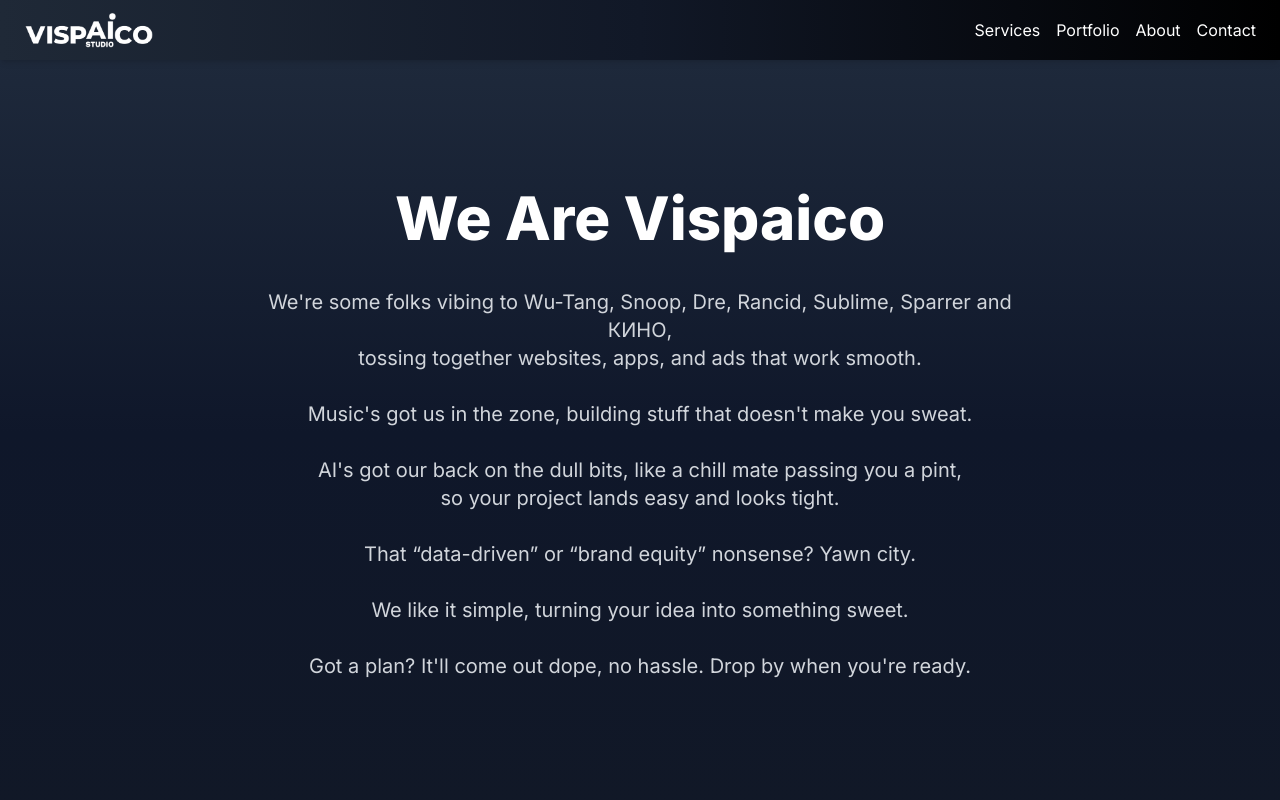
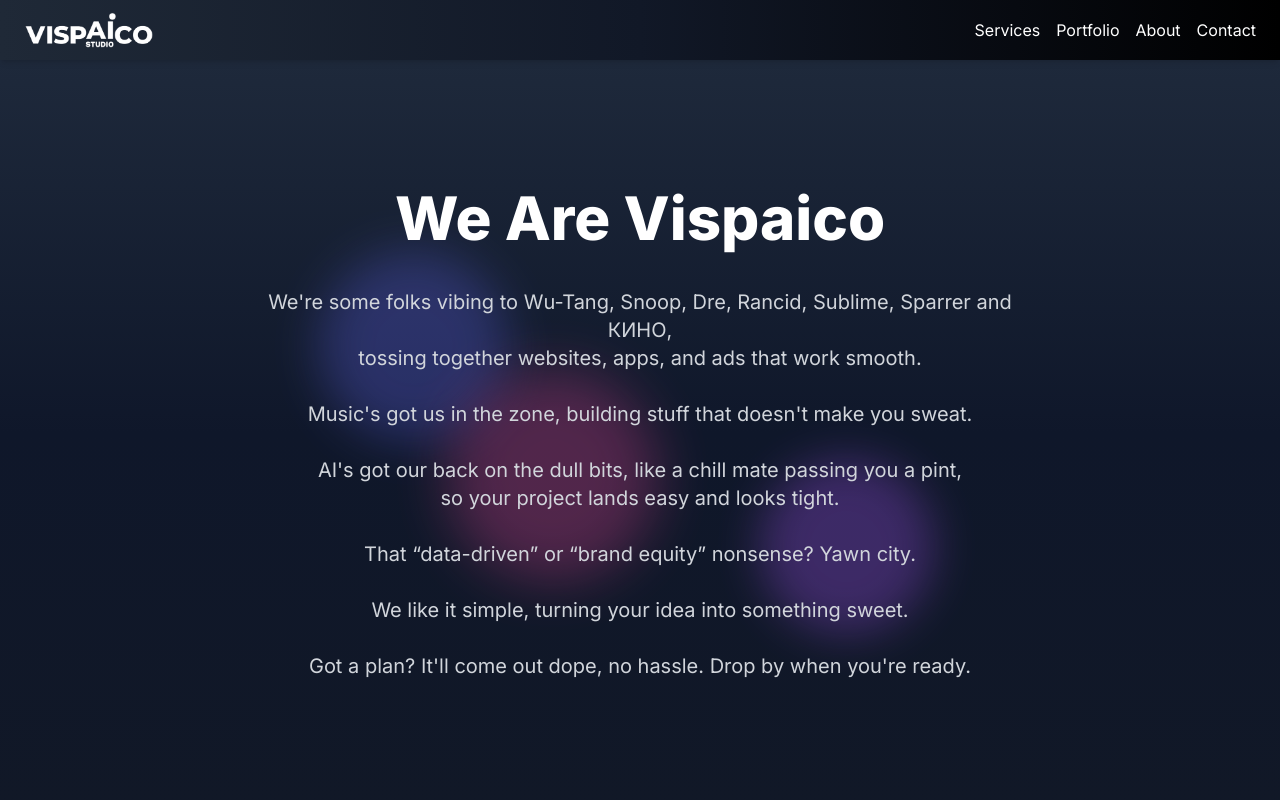
Before and after one commit to Vispaico/vispaico-frontend, a Next.js app: page /about in a window 1280 px wide. Shown: the top 800 px of the page. Built offline with nearby package versions, Linux system fonts and the light colour scheme.

Commit message:
about effects

```diff
--- a/src/app/globals.css
+++ b/src/app/globals.css
@@ -45,3 +45,30 @@
   );
 }
 /* --- End Marquee Override --- */
+
+@keyframes blob {
+  0% {
+    transform: translate(0px, 0px) scale(1);
+  }
+  33% {
+    transform: translate(30px, -50px) scale(1.1);
+  }
+  66% {
+    transform: translate(-20px, 20px) scale(0.9);
+  }
+  100% {
+    transform: translate(0px, 0px) scale(1);
+  }
+}
+
+.animate-blob {
+  animation: blob 7s infinite;
+}
+
+.animation-delay-2000 {
+  animation-delay: 2s;
+}
+
+.animation-delay-4000 {
+  animation-delay: 4s;
+}
--- a/src/components/AboutPageClient.tsx
+++ b/src/components/AboutPageClient.tsx
@@ -26,11 +26,41 @@ export default function AboutPageClient() {
         <div className="bg-white dark:bg-slate-900"> {/* Base background */}
             {/* Section 1: Hero Introduction */}
             <section className="relative bg-gradient-to-b from-slate-800 via-slate-900 to-gray-900 text-white py-20 md:py-32 text-center overflow-hidden">
-                 <div className="container mx-auto px-6 relative z-10">
-                    <h1 className="text-4xl md:text-6xl font-extrabold mb-4 leading-tight">
+                {/* Background Gadgets */}
+                <motion.div
+                    className="absolute top-1/4 left-1/4 w-48 h-48 bg-indigo-500 rounded-full mix-blend-lighten filter blur-xl opacity-30 animate-blob"
+                    initial={{ opacity: 0, scale: 0.5 }}
+                    animate={{ opacity: 0.3, scale: 1 }}
+                    transition={{ duration: 2, delay: 0.5 }}
+                ></motion.div>
+                <motion.div
+                    className="absolute top-1/2 right-1/4 w-48 h-48 bg-purple-500 rounded-full mix-blend-lighten filter blur-xl opacity-30 animate-blob animation-delay-2000"
+                    initial={{ opacity: 0, scale: 0.5 }}
+                    animate={{ opacity: 0.3, scale: 1 }}
+                    transition={{ duration: 2, delay: 1 }}
+                ></motion.div>
+                <motion.div
+                    className="absolute bottom-1/4 left-1/3 w-48 h-48 bg-pink-500 rounded-full mix-blend-lighten filter blur-xl opacity-30 animate-blob animation-delay-4000"
+                    initial={{ opacity: 0, scale: 0.5 }}
+                    animate={{ opacity: 0.3, scale: 1 }}
+                    transition={{ duration: 2, delay: 1.5 }}
+                ></motion.div>
+
+                <div className="container mx-auto px-6 relative z-10">
+                    <motion.h1
+                        className="text-4xl md:text-6xl font-extrabold mb-4 leading-tight"
+                        initial={{ opacity: 0, y: 20 }}
+                        animate={{ opacity: 1, y: 0 }}
+                        transition={{ duration: 0.8, ease: "easeOut" }}
+                    >
                         We Are Vispaico
-                    </h1><br />
-                    <p className="text-lg md:text-xl text-gray-300 max-w-3xl mx-auto">
+                    </motion.h1><br />
+                    <motion.p
+                        className="text-lg md:text-xl text-gray-300 max-w-3xl mx-auto"
+                        initial={{ opacity: 0, y: 20 }}
+                        animate={{ opacity: 1, y: 0 }}
+                        transition={{ duration: 0.8, ease: "easeOut", delay: 0.3 }}
+                    >
                         We&apos;re some folks vibing to Wu-Tang, Snoop, Dre, Rancid, Sublime, Sparrer and КИНО,<br />
                         tossing together websites, apps, and ads that work smooth.<br /><br />
                         Music&apos;s got us in the zone, building stuff that doesn&apos;t make you sweat.<br /><br />
@@ -39,7 +69,7 @@ export default function AboutPageClient() {
                         That “data-driven” or “brand equity” nonsense? Yawn city.<br /><br />
                         We like it simple, turning your idea into something sweet.<br /><br />
                         Got a plan? It&apos;ll come out dope, no hassle. Drop by when you&apos;re ready.
-                    </p>
+                    </motion.p>
                  </div>
             </section>
 
```
